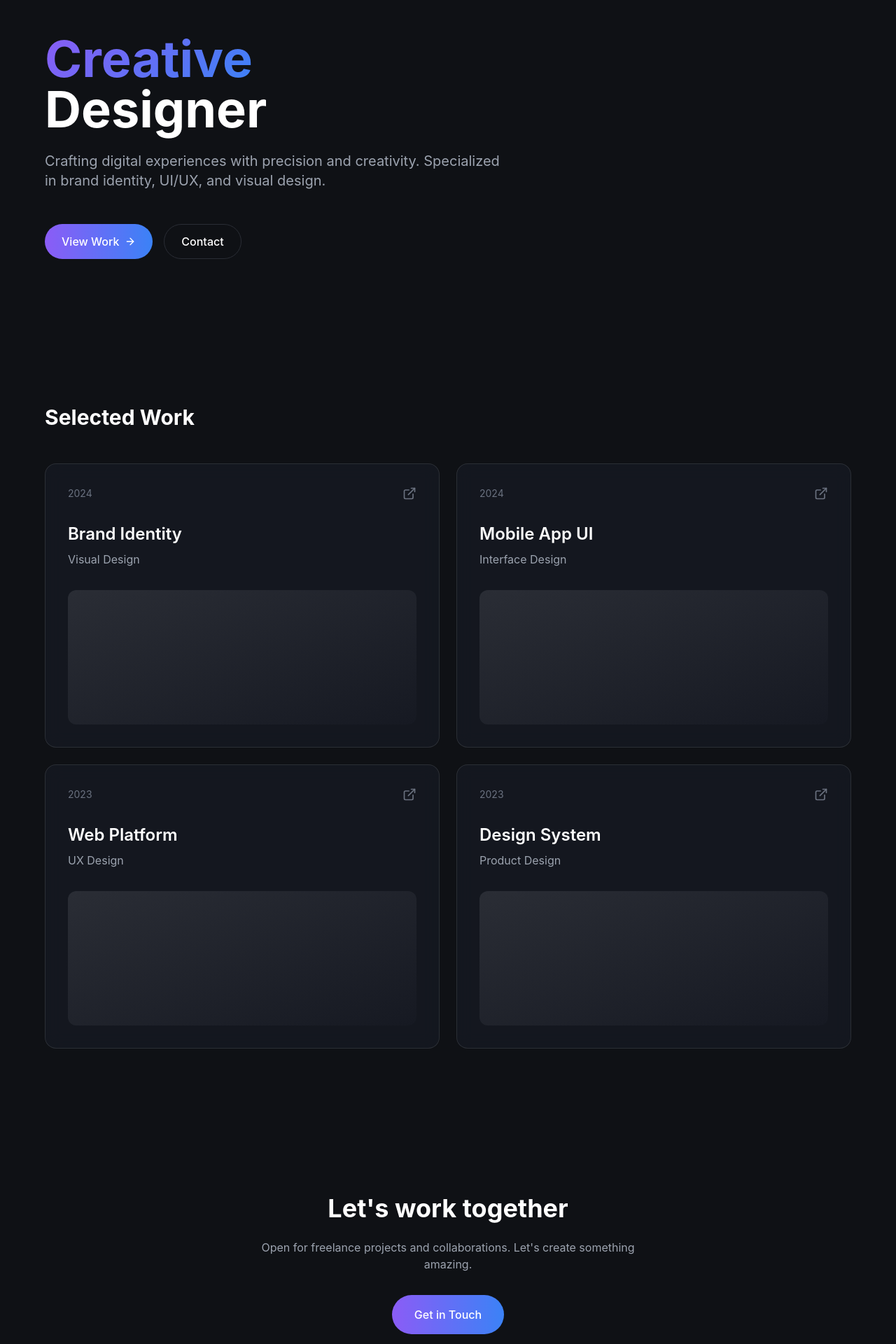
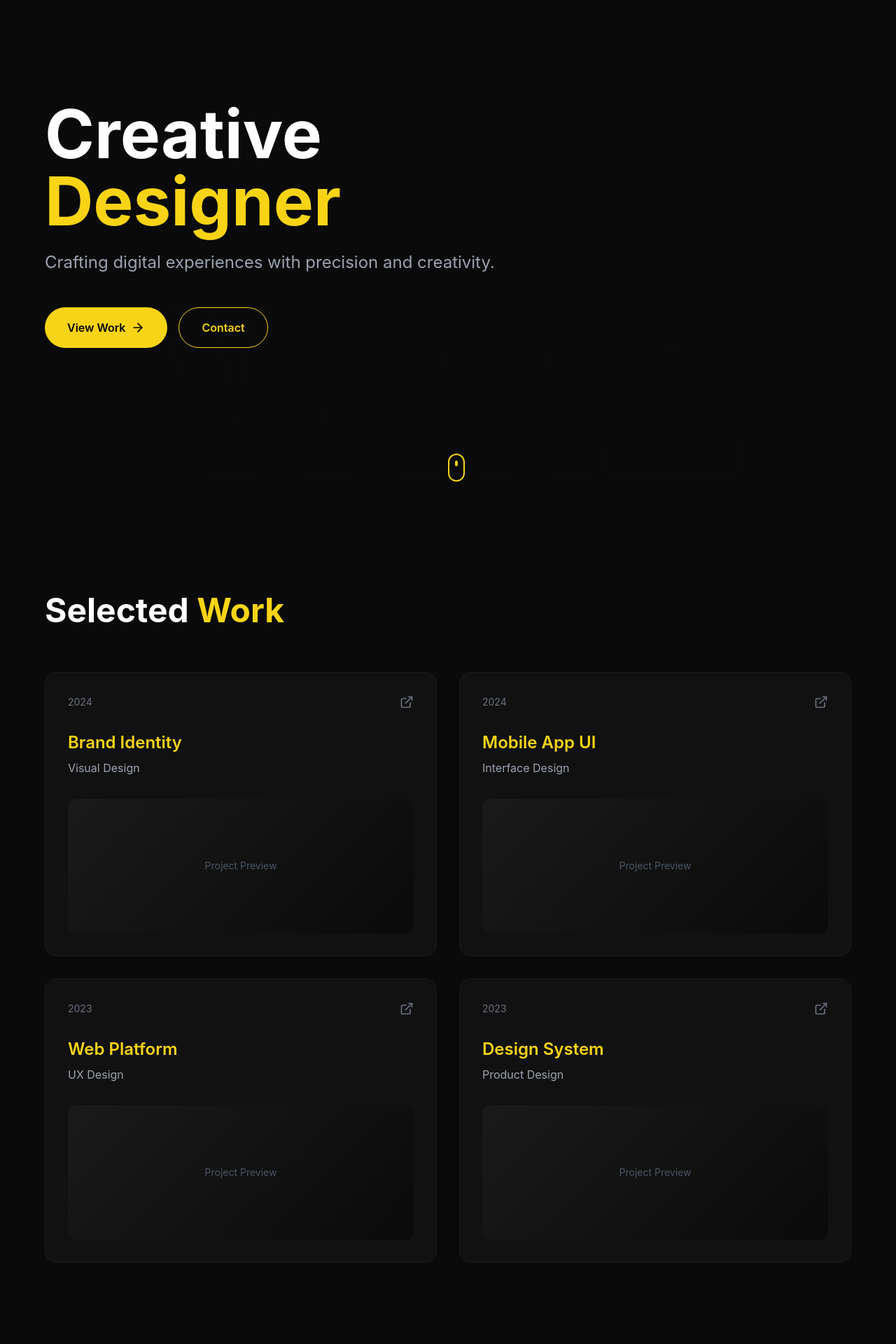
Before and after one commit to wmz314877669-netizen/portfolio-demo, a Next.js app: page /portfolio-demo/ in a window 1280 px wide. Shown: the part 80-2000 px from the top of the page at 70% size. Built offline with nearby package versions, Linux system fonts and the light colour scheme.

Commit message:
experiment: black/yellow theme with WMZ hero background

```diff
--- a/app/globals.css
+++ b/app/globals.css
@@ -6,28 +6,45 @@
 
 body {
   font-family: 'Inter', sans-serif;
-  background-color: #0F1115;
+  background-color: #0a0a0a;
   color: #ffffff;
 }
 
 /* Dark theme base */
 html {
-  background-color: #0F1115;
+  background-color: #0a0a0a;
 }
 
-/* Custom gradient text */
+/* Custom gradient text - Yellow accent */
 .gradient-text {
-  background: linear-gradient(135deg, #8B5CF6 0%, #3B82F6 100%);
+  background: linear-gradient(135deg, #F9D416 0%, #d4b513 100%);
   -webkit-background-clip: text;
   -webkit-text-fill-color: transparent;
   background-clip: text;
 }
 
+/* Yellow text accent */
+.text-yellow {
+  color: #F9D416;
+}
+
 /* Glass effect */
 .glass {
-  background: rgba(22, 25, 34, 0.8);
+  background: rgba(17, 17, 17, 0.8);
   backdrop-filter: blur(12px);
-  border: 1px solid rgba(255, 255, 255, 0.1);
+  border: 1px solid rgba(255, 255, 255, 0.05);
+}
+
+/* Giant background text */
+.bg-text {
+  font-size: 25vw;
+  font-weight: 900;
+  line-height: 1;
+  letter-spacing: -0.05em;
+  color: transparent;
+  -webkit-text-stroke: 1px rgba(249, 212, 22, 0.15);
+  user-select: none;
+  pointer-events: none;
 }
 
 /* Smooth scroll */
--- a/app/page.js
+++ b/app/page.js
@@ -1,7 +1,8 @@
 'use client'
 
-import { motion } from 'framer-motion'
+import { motion, useScroll, useTransform } from 'framer-motion'
 import { ArrowRight, ExternalLink } from 'lucide-react'
+import { useRef } from 'react'
 
 const projects = [
   { id: 1, title: 'Brand Identity', category: 'Visual Design', year: '2024' },
@@ -11,87 +12,85 @@ const projects = [
 ]
 
 export default function Home() {
+  const containerRef = useRef(null)
+  const { scrollYProgress } = useScroll({
+    target: containerRef,
+    offset: ["start start", "end end"]
+  })
+
+  const bgTextY = useTransform(scrollYProgress, [0, 1], ["0%", "30%"])
+  const bgTextOpacity = useTransform(scrollYProgress, [0, 0.3], [0.15, 0.05])
+
   return (
-    <main className="min-h-screen">
+    <main ref={containerRef} className="min-h-screen bg-dark-bg overflow-hidden">
       {/* Hero Section */}
-      <section className="relative px-6 py-32 overflow-hidden">
-        <div className="max-w-6xl mx-auto">
-          <motion.div
-            initial={{ opacity: 0, y: 40 }}
-            animate={{ opacity: 1, y: 0 }}
-            transition={{ duration: 0.8, ease: [0.16, 1, 0.3, 1] }}
+      <section className="relative min-h-screen flex items-center px-6 overflow-hidden">
+        <motion.div
+          className="absolute inset-0 flex items-center justify-center pointer-events-none select-none"
+          style={{ y: bgTextY, opacity: bgTextOpacity }}
+        >
+          <span className="text-[25vw] font-black tracking-tighter text-transparent"
+            style={{ WebkitTextStroke: '2px rgba(249, 212, 22, 0.2)' }}
           >
-            <h1 className="text-5xl md:text-7xl font-bold mb-6">
-              <span className="gradient-text">Creative</span>
-              <br />
-              <span className="text-white">Designer</span>
+            WMZ
+          </span>
+        </motion.div>
+
+        <div className="relative z-10 max-w-6xl mx-auto w-full">
+          <motion.div initial={{ opacity: 0, y: 40 }} animate={{ opacity: 1, y: 0 }} transition={{ duration: 0.8 }}>
+            <h1 className="text-5xl md:text-8xl font-bold mb-6">
+              <span className="text-white">Creative</span><br />
+              <span style={{ color: '#F9D416' }}>Designer</span>
             </h1>
           </motion.div>
 
-          <motion.p
-            initial={{ opacity: 0, y: 30 }}
-            animate={{ opacity: 1, y: 0 }}
-            transition={{ duration: 0.8, delay: 0.2, ease: [0.16, 1, 0.3, 1] }}
-            className="text-xl text-gray-400 max-w-2xl mb-12"
+          <motion.p initial={{ opacity: 0, y: 30 }} animate={{ opacity: 1, y: 0 }} transition={{ duration: 0.8, delay: 0.2 }}
+            className="text-xl md:text-2xl text-gray-400 max-w-2xl mb-12"
           >
             Crafting digital experiences with precision and creativity.
-            Specialized in brand identity, UI/UX, and visual design.
           </motion.p>
 
-          <motion.div
-            initial={{ opacity: 0, y: 20 }}
-            animate={{ opacity: 1, y: 0 }}
-            transition={{ duration: 0.6, delay: 0.4 }}
-            className="flex gap-4"
-          >
-            <button className="group flex items-center gap-2 px-6 py-3 bg-gradient-to-r from-accent-purple to-accent-blue rounded-full font-medium transition-all hover:opacity-90">
-              View Work
-              <ArrowRight className="w-4 h-4 group-hover:translate-x-1 transition-transform" />
+          <motion.div initial={{ opacity: 0, y: 20 }} animate={{ opacity: 1, y: 0 }} transition={{ duration: 0.6, delay: 0.4 }} className="flex gap-4">
+            <button className="group flex items-center gap-2 px-8 py-4 rounded-full font-semibold text-black transition-all hover:scale-105" style={{ backgroundColor: '#F9D416' }}>
+              View Work<ArrowRight className="w-5 h-5 group-hover:translate-x-1" />
             </button>
-            <button className="px-6 py-3 border border-dark-border rounded-full font-medium hover:bg-dark-card transition-colors">
+            <button className="px-8 py-4 border rounded-full font-semibold transition-all hover:bg-white/5" style={{ borderColor: '#F9D416', color: '#F9D416' }}>
               Contact
             </button>
           </motion.div>
         </div>
+
+        <motion.div className="absolute bottom-8 left-1/2 -translate-x-1/2" animate={{ y: [0, 10, 0] }} transition={{ duration: 2, repeat: Infinity }}>
+          <div className="w-6 h-10 border-2 rounded-full flex justify-center pt-2" style={{ borderColor: '#F9D416' }}>
+            <div className="w-1 h-2 rounded-full" style={{ backgroundColor: '#F9D416' }} />
+          </div>
+        </motion.div>
       </section>
 
       {/* Projects Grid */}
-      <section className="px-6 py-20">
+      <section className="px-6 py-32">
         <div className="max-w-6xl mx-auto">
-          <motion.h2
-            initial={{ opacity: 0 }}
-            whileInView={{ opacity: 1 }}
-            viewport={{ once: true }}
-            className="text-3xl font-bold mb-12"
-          >
-            Selected Work
+          <motion.h2 initial={{ opacity: 0, y: 30 }} whileInView={{ opacity: 1, y: 0 }} viewport={{ once: true }} className="text-4xl md:text-5xl font-bold mb-16">
+            Selected <span style={{ color: '#F9D416' }}>Work</span>
           </motion.h2>
 
-          <div className="grid grid-cols-1 md:grid-cols-2 gap-6">
+          <div className="grid grid-cols-1 md:grid-cols-2 gap-8">
             {projects.map((project, index) => (
-              <motion.div
-                key={project.id}
-                initial={{ opacity: 0, y: 30 }}
-                whileInView={{ opacity: 1, y: 0 }}
-                viewport={{ once: true }}
-                transition={{ duration: 0.6, delay: index * 0.1 }}
-                className="group relative glass rounded-2xl p-8 cursor-pointer overflow-hidden hover:border-accent-purple/50 transition-all duration-300"
+              <motion.div key={project.id} initial={{ opacity: 0, y: 50 }} whileInView={{ opacity: 1, y: 0 }} viewport={{ once: true }} transition={{ duration: 0.6, delay: index * 0.1 }}
+                className="group relative rounded-2xl p-8 cursor-pointer overflow-hidden transition-all" style={{ backgroundColor: '#111', border: '1px solid #1a1a1a' }}
               >
-                <div className="absolute inset-0 bg-gradient-to-br from-accent-purple/10 to-accent-blue/10 opacity-0 group-hover:opacity-100 transition-opacity duration-500" />
-
+                <div className="absolute top-0 left-0 w-0 h-1 group-hover:w-full transition-all duration-500" style={{ backgroundColor: '#F9D416' }} />
                 <div className="relative z-10">
                   <div className="flex justify-between items-start mb-8">
                     <span className="text-sm text-gray-500">{project.year}</span>
-                    <ExternalLink className="w-5 h-5 text-gray-500 group-hover:text-white transition-colors" />
+                    <ExternalLink className="w-5 h-5 text-gray-500 group-hover:text-white" />
                   </div>
-
-                  <h3 className="text-2xl font-semibold mb-2 group-hover:text-accent-purple transition-colors">
-                    {project.title}
-                  </h3>
+                  <h3 className="text-2xl font-semibold mb-2" style={{ color: '#F9D416' }}>{project.title}</h3>
                   <p className="text-gray-400">{project.category}</p>
                 </div>
-
-                <div className="mt-8 h-48 bg-gradient-to-br from-dark-border to-dark-card rounded-xl" />
+                <div className="mt-8 h-48 rounded-xl flex items-center justify-center text-gray-600" style={{ background: 'linear-gradient(135deg, #1a1a1a 0%, #0a0a0a 100%)' }}>
+                  <span className="text-sm">Project Preview</span>
+                </div>
               </motion.div>
             ))}
           </div>
@@ -101,19 +100,12 @@ export default function Home() {
       {/* Contact Section */}
       <section className="px-6 py-32">
         <div className="max-w-4xl mx-auto text-center">
-          <motion.div
-            initial={{ opacity: 0, y: 30 }}
-            whileInView={{ opacity: 1, y: 0 }}
-            viewport={{ once: true }}
-          >
-            <h2 className="text-4xl font-bold mb-6">
-              Let&apos;s work together
+          <motion.div initial={{ opacity: 0, y: 50 }} whileInView={{ opacity: 1, y: 0 }} viewport={{ once: true }} transition={{ duration: 0.8 }}>
+            <h2 className="text-4xl md:text-6xl font-bold mb-6">
+              Let&apos;s work <span style={{ color: '#F9D416' }}>together</span>
             </h2>
-            <p className="text-gray-400 mb-8 max-w-xl mx-auto">
-              Open for freelance projects and collaborations.
-              Let&apos;s create something amazing.
-            </p>
-            <button className="px-8 py-4 bg-gradient-to-r from-accent-purple to-accent-blue rounded-full font-medium hover:opacity-90 transition-opacity">
+            <p className="text-gray-400 mb-12 text-lg">Open for freelance projects and collaborations.</p>
+            <button className="px-10 py-5 rounded-full font-semibold text-black text-lg transition-all hover:scale-105" style={{ backgroundColor: '#F9D416' }}>
               Get in Touch
             </button>
           </motion.div>
@@ -121,9 +113,9 @@ export default function Home() {
       </section>
 
       {/* Footer */}
-      <footer className="px-6 py-8 border-t border-dark-border">
+      <footer className="px-6 py-8" style={{ borderTop: '1px solid #1a1a1a' }}>
         <div className="max-w-6xl mx-auto flex justify-between items-center text-sm text-gray-500">
-          <span>© 2024 Designer Portfolio</span>
+          <span> 2024 Designer Portfolio</span>
           <span>Built with Next.js</span>
         </div>
       </footer>
--- a/tailwind.config.js
+++ b/tailwind.config.js
@@ -9,13 +9,13 @@ module.exports = {
     extend: {
       colors: {
         dark: {
-          bg: '#0F1115',
-          card: '#161922',
-          border: '#2A2D35',
+          bg: '#0a0a0a',
+          card: '#111111',
+          border: '#1a1a1a',
         },
         accent: {
-          purple: '#8B5CF6',
-          blue: '#3B82F6',
+          yellow: '#F9D416',
+          'yellow-dark': '#d4b513',
         }
       },
       fontFamily: {
```
Also changed, not shown: 4 other files (tests, documents, lock files or other folders).
